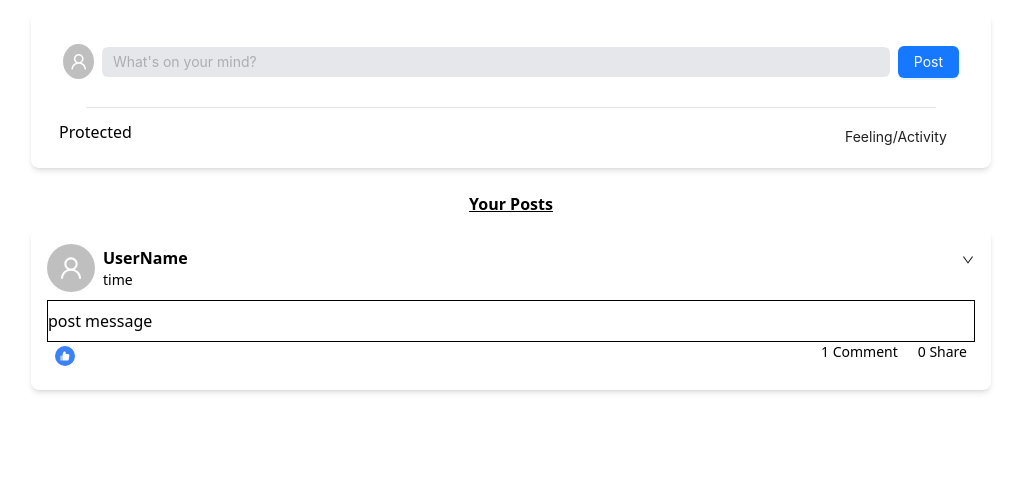
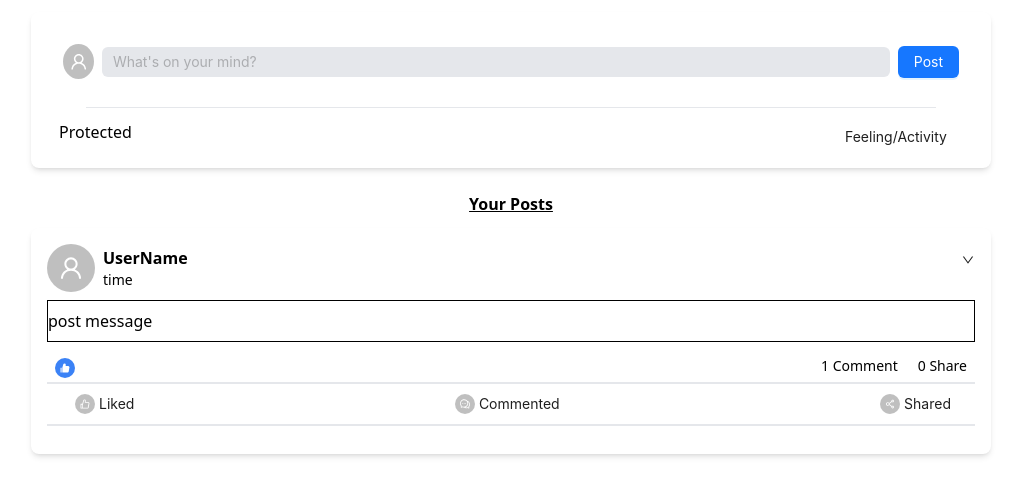
Before and after one commit to AbdulSamad676/CodionsLab-Project, a React (Vite) app: page / in a window 1280 px wide. Shown: the top 496 px of the page, without its empty margins (129-1150 px from the left). Built offline with nearby package versions, Linux system fonts and the light colour scheme.

Commit message:
post completed comments remaining

```diff
--- a/src/components/DisplayPosts.jsx
+++ b/src/components/DisplayPosts.jsx
@@ -7,6 +7,8 @@ import {
   DeleteOutlined,
   LikeOutlined,
   LikeFilled,
+  ShareAltOutlined,
+  CommentOutlined,
 } from '@ant-design/icons';
 import { useState } from 'react';
 function DisplayPosts() {
@@ -55,7 +57,7 @@ function DisplayPosts() {
       {/* Post Body */}
       <div className='my-2'>
         <p className='m-0 p-0 py-2 border border-black'>post message</p>
-        <div className='icons-row flex justify-between px-2'>
+        <div className='icons-row flex justify-between items-center px-2 mt-3'>
           <span>
             {like && (
               <Avatar size={20} className='bg-blue-500' icon={<LikeFilled />} />
@@ -66,6 +68,39 @@ function DisplayPosts() {
             <span>0 Share</span>
           </div>
         </div>
+        {/* post footer */}
+        <div className='postFooter flex justify-between items-center border-y-2 mt-1 text-sm mb-3 px-2 py-1'>
+          <Button
+            className='flex items-center gap-1'
+            type='secondary'
+            onClick={() => {
+              alert('liked');
+            }}
+          >
+            {' '}
+            <Avatar size={20} icon={<LikeOutlined />} /> Liked
+          </Button>
+          <Button
+            className='flex items-center gap-1'
+            type='secondary'
+            onClick={() => {
+              alert('liked');
+            }}
+          >
+            {' '}
+            <Avatar size={20} icon={<CommentOutlined />} /> Commented
+          </Button>
+          <Button
+            className='flex items-center gap-1'
+            type='secondary'
+            onClick={() => {
+              alert('liked');
+            }}
+          >
+            {' '}
+            <Avatar size={20} icon={<ShareAltOutlined />} /> Shared
+          </Button>
+        </div>
       </div>
     </div>
   );
```
